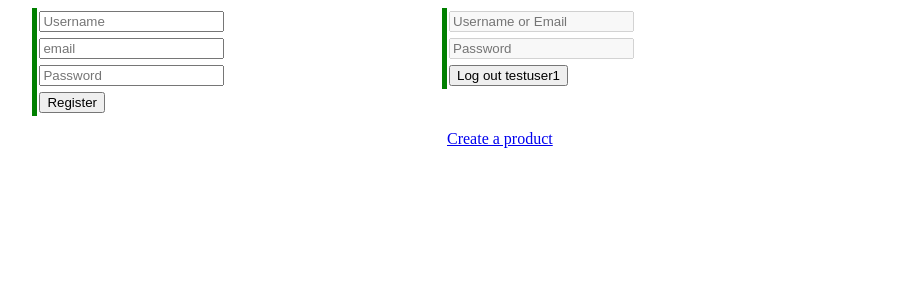
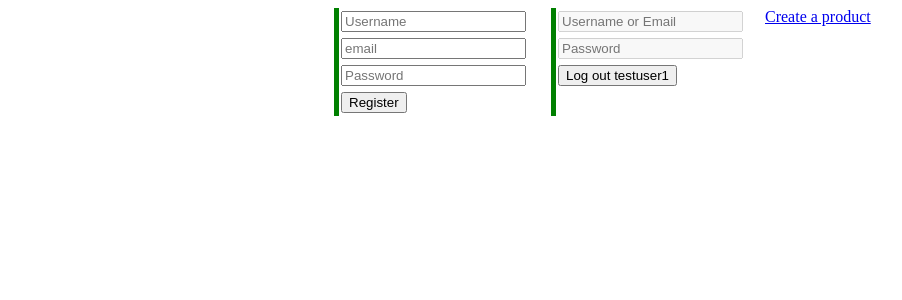
Before and after one commit to abitofmaya/ProductManagement, a PHP site: page / in a window 1280 px wide. Shown: the top 300 px of the page, without its empty margins (9-911 px from the left). Run offline with PHP 8.4, Linux system fonts and the light colour scheme; a user stored in the database is signed in.

Commit message:
Minor changes

```diff
--- a/css/minimal.css
+++ b/css/minimal.css
@@ -31,17 +31,10 @@ label {
     margin-left: 3px;
 }
 
-.index-signup {
-    position: absolute;
-    left: 3%;
+.wrapper {
+    display: grid;
+    grid-template-columns: repeat(3, 1fr);
+    max-width: 600px;
+    margin: 0 auto;
+    gap: 20px;
 }
-
-.index-login {
-    position: absolute;
-    left: 35%;
-}
-
-.index-create {
-    position: absolute;
-    top: 150%;
-}
--- a/includes/session.php
+++ b/includes/session.php
@@ -4,5 +4,5 @@ session_start();
 
 if (!isset($_SESSION['id'])) {
 
-    header('location: ../index.php');
+    header('location: ../index.php?error=UserNotLogged');
 }
--- a/index.php
+++ b/index.php
@@ -49,11 +49,6 @@ session_start();
                             <button class="btn" type="submit" name="logout"><?php echo 'Log out ' . $_SESSION['uname']; ?></button>
                         </div>
                     </form>
-                    <div class="index-create">
-                        <div>
-                            <a href="./pages/create_product.php">Create a product</a>
-                        </div>
-                    </div>
                 <?php
                 } else {
                 ?>
@@ -72,6 +67,11 @@ session_start();
                 }
                 ?>
             </div>
+            <div class="index-create">
+                <div>
+                    <a href="./pages/create_product.php">Create a product</a>
+                </div>
+            </div>
         </div>
     </section>
 </body>
--- a/pages/create_product.php
+++ b/pages/create_product.php
@@ -1,5 +1,4 @@
 <?php
-session_start();
 require_once('../includes/session.php');
 ?>
 
@@ -21,8 +20,7 @@ require_once('../includes/session.php');
 
 <body>
     <section class="product">
-        <div class="wrapper">
-            <div class="product_create"></div>
+        <div class="product_create">
             <form action="../includes/create.php" method="POST" enctype="multipart/form-data">
                 <div>
                     <label>Name:</label>
```
